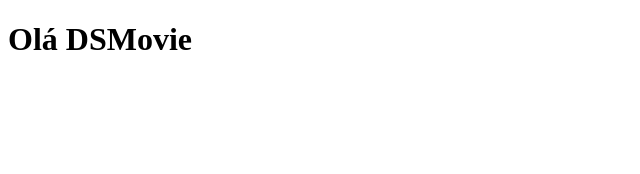
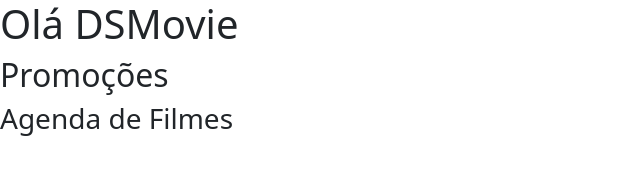
Before and after one commit to GabriellGBR/DSMovie, a plain HTML site: page index.html in a window 1280 px wide. Shown: the whole page, without its empty margins (0-640 px from the left). Drawn offline with nearby package versions, Linux system fonts and the light colour scheme.

Commit message:
google fonts

```diff
--- /dev/null
+++ b/CSS/styles.css
@@ -0,0 +1,6 @@
+@import url('https://fonts.googleapis.com/css2?family=Open+Sans:wght@300;400;700&display=swap');
+</style>
+
+* {
+    font-family: 'Open Sans', sans-serif;
+}
--- a/index.html
+++ b/index.html
@@ -5,8 +5,15 @@
     <meta http-equiv="X-UA-Compatible" content="IE=edge">
     <meta name="viewport" content="width=device-width, initial-scale=1.0">
     <title>DSMovie</title>
+
+    <link href="https://cdn.jsdelivr.net/npm/bootstrap@5.1.3/dist/css/bootstrap.min.css" rel="stylesheet" integrity="sha384-1BmE4kWBq78iYhFldvKuhfTAU6auU8tT94WrHftjDbrCEXSU1oBoqyl2QvZ6jIW3" crossorigin="anonymous">
+
+    <link rel="stylesheet" href="CSS/styles.css">
+
 </head>
 <body>
     <h1>Olá DSMovie</h1>
+    <h2>Promoções</h2>
+    <h3>Agenda de Filmes</h3>
 </body>
 </html>
```
